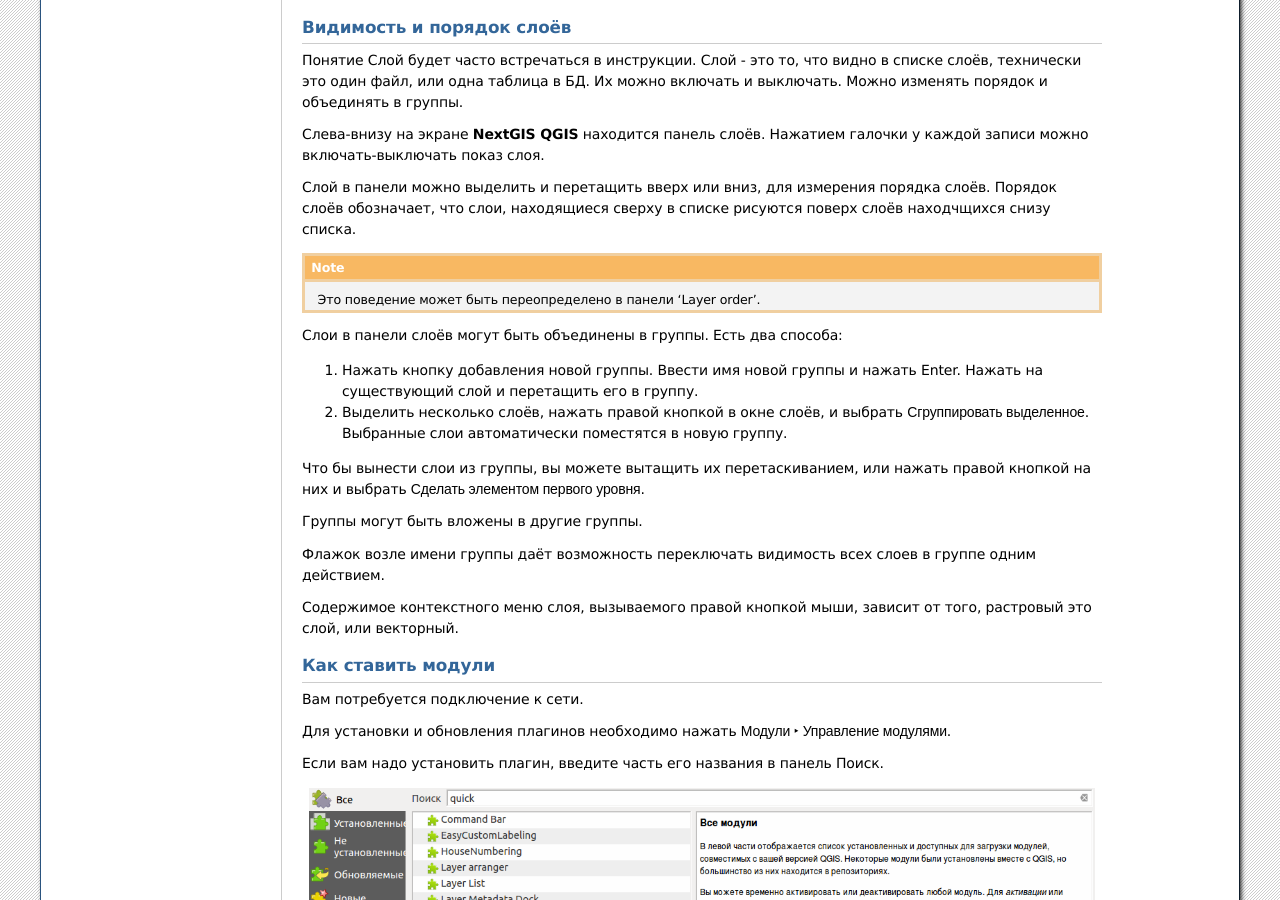
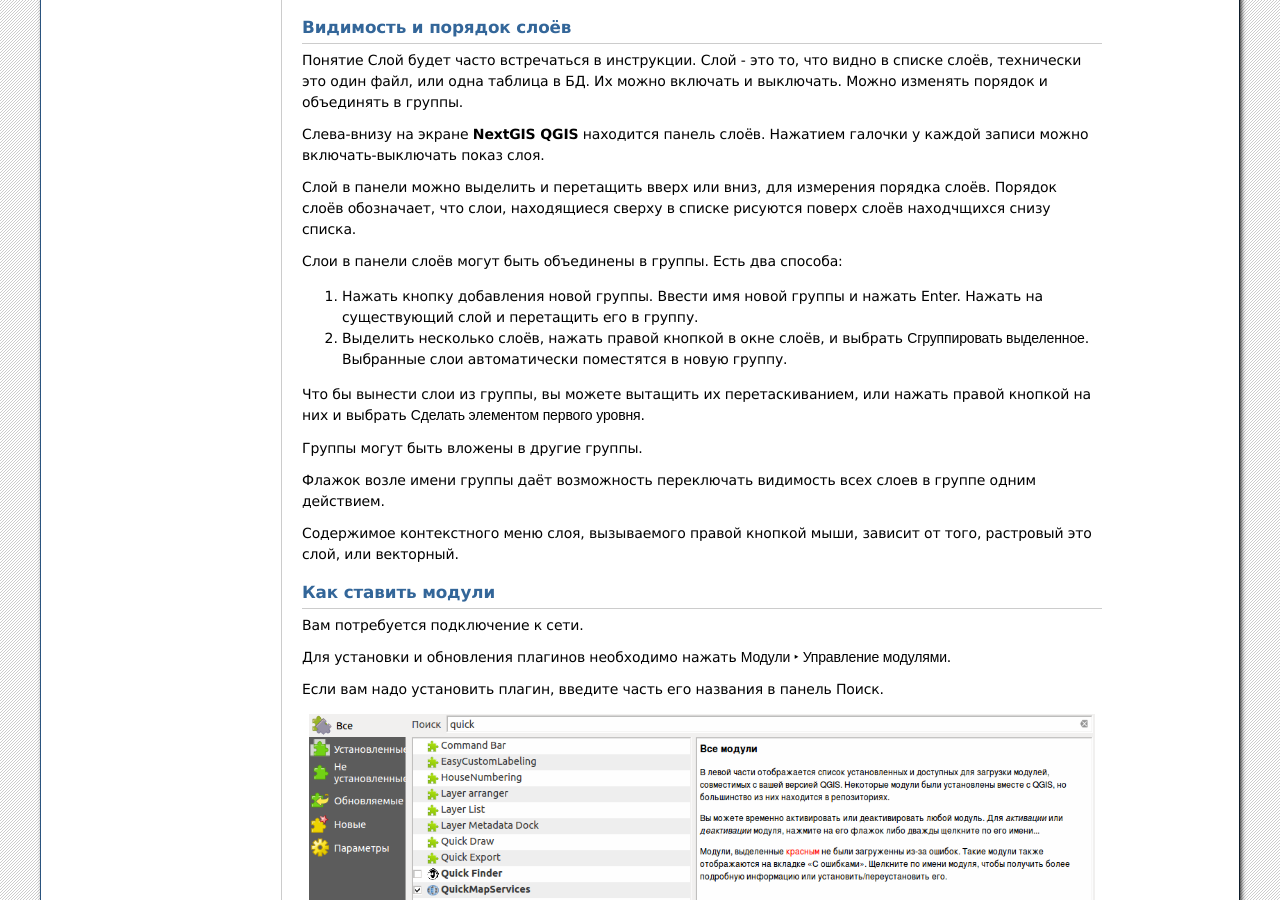
Before and after one commit to nextgis/docs_howto, a Sphinx documentation site: the page built from source/pt-zapovednik.rst, in a window 1280 px wide and 900 px high, scrolled down 2475 px. Built offline with Sphinx 7.4.7, drawn with Linux system fonts in a browser that asks for light colours; formulas are drawn with MathJax 3.

Commit message:
Update pt-zapovednik.rst

```diff
--- a/source/pt-zapovednik.rst
+++ b/source/pt-zapovednik.rst
@@ -127,9 +127,6 @@
 
 Слой в панели можно выделить и перетащить вверх или вниз, для измерения порядка слоёв. Порядок слоёв обозначает, что слои, находящиеся сверху в списке рисуются поверх слоёв находчщихся снизу списка.
 
-.. note::
-
-   Это поведение может быть переопределено в панели ‘Layer order’.
 
 Cлои в панели слоёв могут быть объединены в группы. Есть два способа:
 
```
